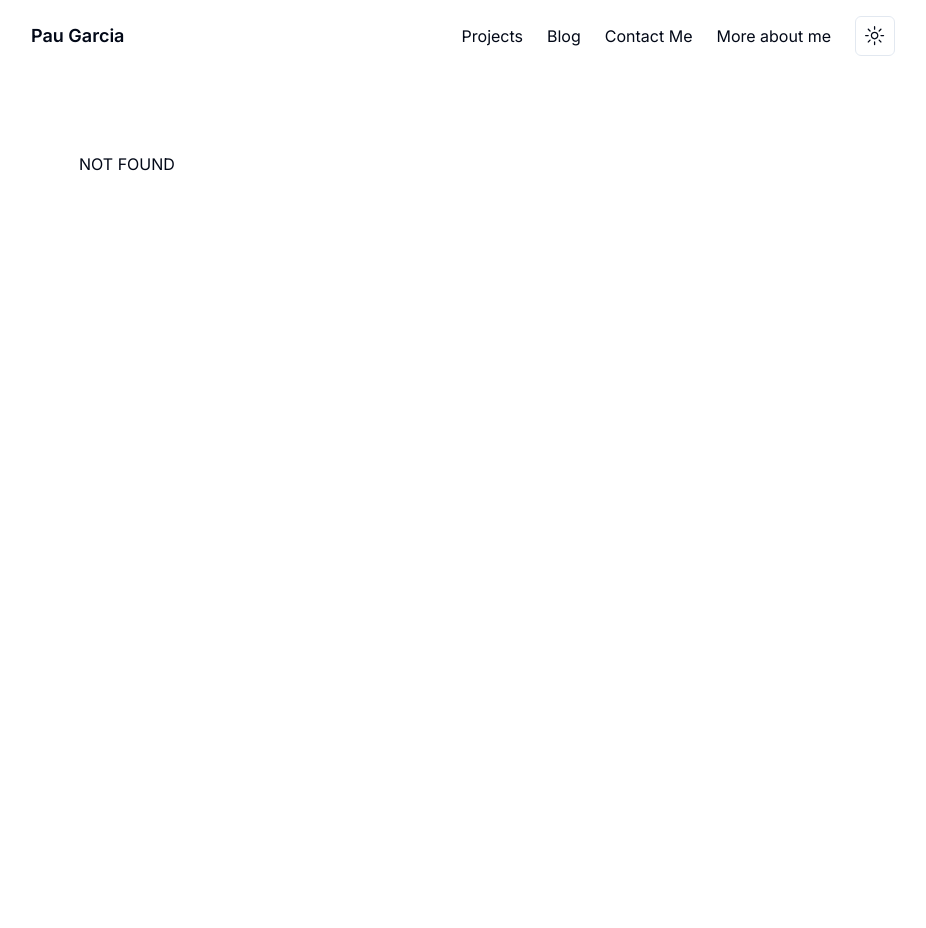
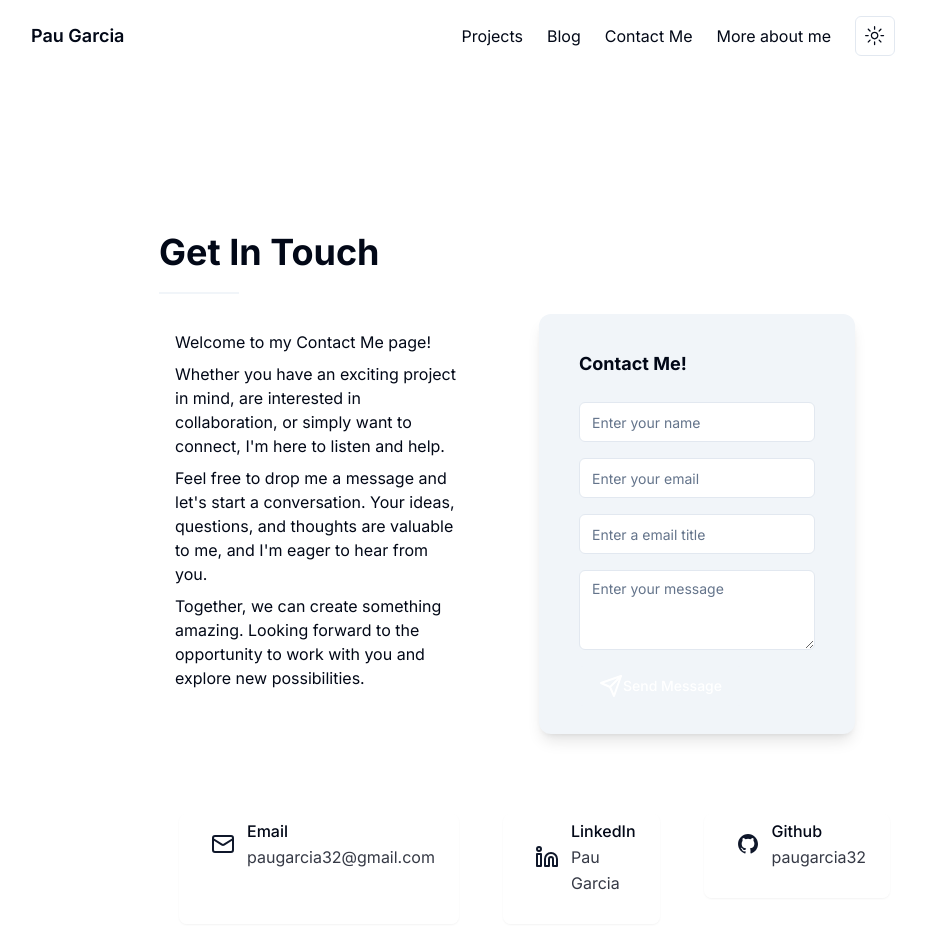
Before and after one commit to paugarcia32/paugarcia.dev, a Next.js app: page /contact in a window 1280 px wide. Before the commit this address had no page. Shown: the top 928 px of the page, without its empty margins (177-1103 px from the left). Before the commit the page ends 800 px from the top, so only its background shows below. Built offline with nearby package versions, Linux system fonts and the light colour scheme.

Commit message:
first contact aproximate

```diff
--- a/package.json
+++ b/package.json
@@ -28,6 +28,8 @@
     "next-themes": "^0.3.0",
     "react": "^18",
     "react-dom": "^18",
+    "react-icons": "^5.2.1",
+    "resend": "^3.4.0",
     "swr": "^2.2.5",
     "tailwind-merge": "^2.3.0",
     "tailwindcss-animate": "^1.0.7"
--- /dev/null
+++ b/src/app/api/send/route.ts
@@ -0,0 +1,26 @@
+'use server'
+
+import { EmailTemplate } from '@/components/email-template';
+import { NextResponse } from 'next/server';
+import { Resend } from 'resend';
+
+const resend = new Resend(process.env.RESEND_API_KEY);
+
+
+export async function POST(req: any) {
+  try {
+    const body = await req.json()
+    const { name, email,subject, message } = body;
+    const data = await resend.emails.send({
+      from: `${name} <form@itodyssey.dev>`,
+      to: ['paugarcia32@gmail.com'],
+      subject: `${subject}>`,
+      react: EmailTemplate({ name, email,subject, message }),
+      text: ''
+    });
+
+    return NextResponse.json(data);
+  } catch (error) {
+    return NextResponse.json({ error });
+  }
+}
--- /dev/null
+++ b/src/app/contact/page.tsx
@@ -0,0 +1,126 @@
+/* eslint-disable react/no-unescaped-entities */
+import React, { useEffect } from "react";
+import { FiMail, FiGithub, FiLinkedin } from "react-icons/fi";
+import ContactForm from '@/components/contact-form'
+import { LinkedInIcon, GithubIcon, MailIcon } from "@/components/icons";
+import {
+  Card,
+  CardContent,
+  CardDescription,
+  CardFooter,
+  CardHeader,
+  CardTitle,
+} from "@/components/ui/card"
+
+
+export default function Contact() {
+
+  const contactInfo = [
+    {
+      icon: <FiMail />,
+      site: "Email",
+      username: "paugarcia32@gmail.com",
+    },
+    {
+      icon: <FiGithub />,
+      site: "GitHub",
+      username: "paugarcia32",
+    },
+    {
+      icon: <FiLinkedin />,
+      site: "LinkedIn",
+      username: "Pau Garcia",
+    },
+  ];
+
+  return (
+    <div className="w-screen max-w-4xl m-0 mx-auto leading-relaxed p-2.5 md:p-10 lg:p-20">
+      <h1 className="text-4xl font-bold mb-5 font-title">Get In Touch</h1>
+      <div className="w-20 text-left h-0.5 bg-accent mb-5"></div>
+      <div className="flex flex-col md:flex-row gap-5 mb-5 w-full">
+        <div className="md:mt-4 mx-4">
+          <p className="font-body text-base mb-2">
+            Welcome to my Contact Me page!
+          </p>
+          <p className="font-body text-base mb-2">
+            Whether you have an exciting project in mind, are interested in collaboration, or simply want to connect, I'm here to listen and help.
+          </p>
+          <p className="font-body text-base mb-2">
+            Feel free to drop me a message and let's start a conversation. Your ideas, questions, and thoughts are valuable to me, and I'm eager to hear from you.
+          </p>
+          <p className="font-body text-base mb-2">
+            Together, we can create something amazing. Looking forward to the opportunity to work with you and explore new possibilities.
+          </p>
+          <p className="font-body text-base mb-2"></p>
+          <p className="font-body text-base mb-2"></p>
+        </div>
+        <ContactForm/>
+      </div>
+
+      <div className="flex flex-col md:flex-row gap-5 my-20 ">
+        <Card
+          className="border-none bg-background/60 dark:bg-default-100/50 mx-20 md:mx-5"
+
+        >
+          <CardContent>
+            <div className="flex items-center justify-center">
+              <div className="text-primary mx-2">
+                <MailIcon/>
+              </div>
+              <div className="flex flex-col">
+                <div className="flex flex-col gap-0 ml-1">
+                  <h1 className="text-large font-medium mt-1">Email</h1>
+                  <p className="text-small text-foreground/80 mb-1">paugarcia32@gmail.com</p>
+                </div>
+              </div>
+            </div>
+          </CardContent>
+        </Card>
+
+        <a href="https://www.linkedin.com/in/pau-garcia-513817287/">
+          <Card
+
+          className="border-none bg-background/60 dark:bg-default-100/50 mx-20 md:mx-1"
+
+        >
+          <CardContent>
+            <div className="flex items-center justify-center">
+              <div className="text-primary mx-2">
+                <LinkedInIcon/>
+              </div>
+              <div className="flex flex-col">
+                <div className="flex flex-col gap-0 ml-1">
+                  <h1 className="text-large font-medium mt-1">LinkedIn</h1>
+                  <p className="text-small text-foreground/80 mb-1">Pau Garcia</p>
+                </div>
+              </div>
+            </div>
+          </CardContent>
+        </Card>
+        </a>
+
+        <a href="https://github.com/paugarcia32">
+          <Card
+
+          className="border-none bg-background/60 dark:bg-default-100/50 mx-20 md:mx-5"
+
+        >
+          <CardContent>
+            <div className="flex items-center justify-center">
+              <div className="text-primary mx-2">
+                <GithubIcon/>
+              </div>
+              <div className="flex flex-col">
+                <div className="flex flex-col gap-0 ml-1">
+                  <h1 className="text-large font-medium mt-1">Github</h1>
+                  <p className="text-small text-foreground/80 mb-1">paugarcia32</p>
+                </div>
+              </div>
+            </div>
+          </CardContent>
+        </Card>
+        </a>
+      </div>
+    </div>
+  );
+}
--- a/src/components/PostContent.tsx
+++ b/src/components/PostContent.tsx
@@ -1,7 +1,7 @@
 import React, { useState } from 'react';
 import { PostMetadata } from '@/components/PostMetadata';
 import { PostCard } from '@/components/cards';
-import { TagIcon } from 'lucide-react';
+import { Hash  } from 'lucide-react';
 import { Input } from "@/components/ui/input";
 import {
   Select,
@@ -63,7 +63,7 @@ const PostContent: React.FC<PostContentProps> = ({ posts }) => {
               onValueChange={handleTagChange}
             >
               <SelectTrigger className="max-w-xl">
-                <TagIcon className="text-2xl pointer-events-none flex-shrink-0 text-primary" />
+                <Hash  className="text-2xl pointer-events-none flex-shrink-0 text-primary" />
                 <SelectValue placeholder="Filter by Tag" />
               </SelectTrigger>
               <SelectContent>
--- /dev/null
+++ b/src/components/contact-form.tsx
@@ -0,0 +1,90 @@
+'use client'
+import { Textarea } from "@/components/ui/textarea"
+import { Input } from "@/components/ui/input"
+import { Button } from "@/components/ui/button"
+import React, { useState } from "react";
+import { SendIcon } from "./icons";
+
+
+export default function ContactForm() {
+  const [loading, setLoading] = useState(false);
+  const [emailError, setEmailError] = useState(false);
+
+
+  async function handleSubmit(event: any) {
+  event.preventDefault();
+  setLoading(true);
+
+  const data = {
+    name: event.target.name.value,
+    email: event.target.email.value,
+    subject: event.target.subject.value,
+    message: event.target.message.value,
+  };
+
+    const emailPattern = /^[^\s@]+@[^\s@]+\.[^\s@]+$/;
+    if (!emailPattern.test(data.email)) {
+      setLoading(false);
+      setEmailError(true);
+      return;
+    } else {
+      setEmailError(false);
+    }
+
+
+    try {
+      const response = await fetch("/api/send", {
+        method: "POST",
+        headers: {
+          "Content-Type": "application/json",
+        },
+        body: JSON.stringify(data),
+      });
+
+      if (response.ok) {
+        console.log("Message sent successfully");
+        setLoading(false);
+        // reset the form
+        event.target.name.value = "";
+        event.target.email.value = "";
+        event.target.subject.value = "";
+        event.target.message.value = "";
+      } else {
+        console.log("Error sending message");
+        setLoading(false);
+      }
+    } catch (error) {
+      console.error("Error:", error);
+      setLoading(false);
+    }
+    }
+
+  return (
+    <div className='bg-secondary py-5 px-10 mx-10 rounded-xl shadow-lg font-body w-lg'>
+      <h2 className="font-bold text-lg py-4 font-title">Contact Me!</h2>
+      <form onSubmit={handleSubmit}>
+        <div className='py-2 w-full'>
+            <Input type="text"  placeholder="Enter your name" id="name" className="min-w-max"/>
+        </div>
+        <div className='py-2'>
+          <Input type="enail" placeholder="Enter your email" id="email" className="min-w-max"/>
+        </div>
+        <div className='py-2'>
+          <Input type="text" placeholder="Enter a email title" id="subject" className="min-w-max"/>
+        </div>
+        <div className='py-2 max-h-full'>
+          <Textarea
+            placeholder="Enter your message"
+            className="min-w-max"
+            name="message"
+          />
+        </div>
+        <Button type="submit" className="bg-accent hover:bg-primary text-background px-5 py-2 my-2 rounded font-body min-w-max">
+          <SendIcon/>
+          Send Message
+        </Button>
+    </form>
+  </div>
+
+  );
+}
--- /dev/null
+++ b/src/components/email-template.tsx
@@ -0,0 +1,24 @@
+import * as React from "react";
+
+interface EmailTemplateProps {
+  name: string;
+  email: string;
+  subject: string;
+  message: string;
+}
+
+export const EmailTemplate: React.FC<Readonly<EmailTemplateProps>> = ({
+  name,
+  email,
+  subject,
+  message
+}) => (
+  <div>
+    <p><b>Name:</b> <br />{name}</p>
+    <p><b>subject:</b> <br />{subject}</p>
+    <p><b>Email:</b> <br />{email}</p>
+    <p><b>Message:</b> <br />{message}</p>
+  </div>
+);
+
+export default EmailTemplate;
--- /dev/null
+++ b/src/components/ui/textarea.tsx
@@ -0,0 +1,24 @@
+import * as React from "react"
+
+import { cn } from "@/lib/utils"
+
+export interface TextareaProps
+  extends React.TextareaHTMLAttributes<HTMLTextAreaElement> {}
+
+const Textarea = React.forwardRef<HTMLTextAreaElement, TextareaProps>(
+  ({ className, ...props }, ref) => {
+    return (
+      <textarea
+        className={cn(
+          "flex min-h-[80px] w-full rounded-md border border-input bg-background px-3 py-2 text-sm ring-offset-background placeholder:text-muted-foreground focus-visible:outline-none focus-visible:ring-2 focus-visible:ring-ring focus-visible:ring-offset-2 disabled:cursor-not-allowed disabled:opacity-50",
+          className
+        )}
+        ref={ref}
+        {...props}
+      />
+    )
+  }
+)
+Textarea.displayName = "Textarea"
+
+export { Textarea }
```
Also changed, not shown: 1 other file (tests, documents, lock files or other folders).
